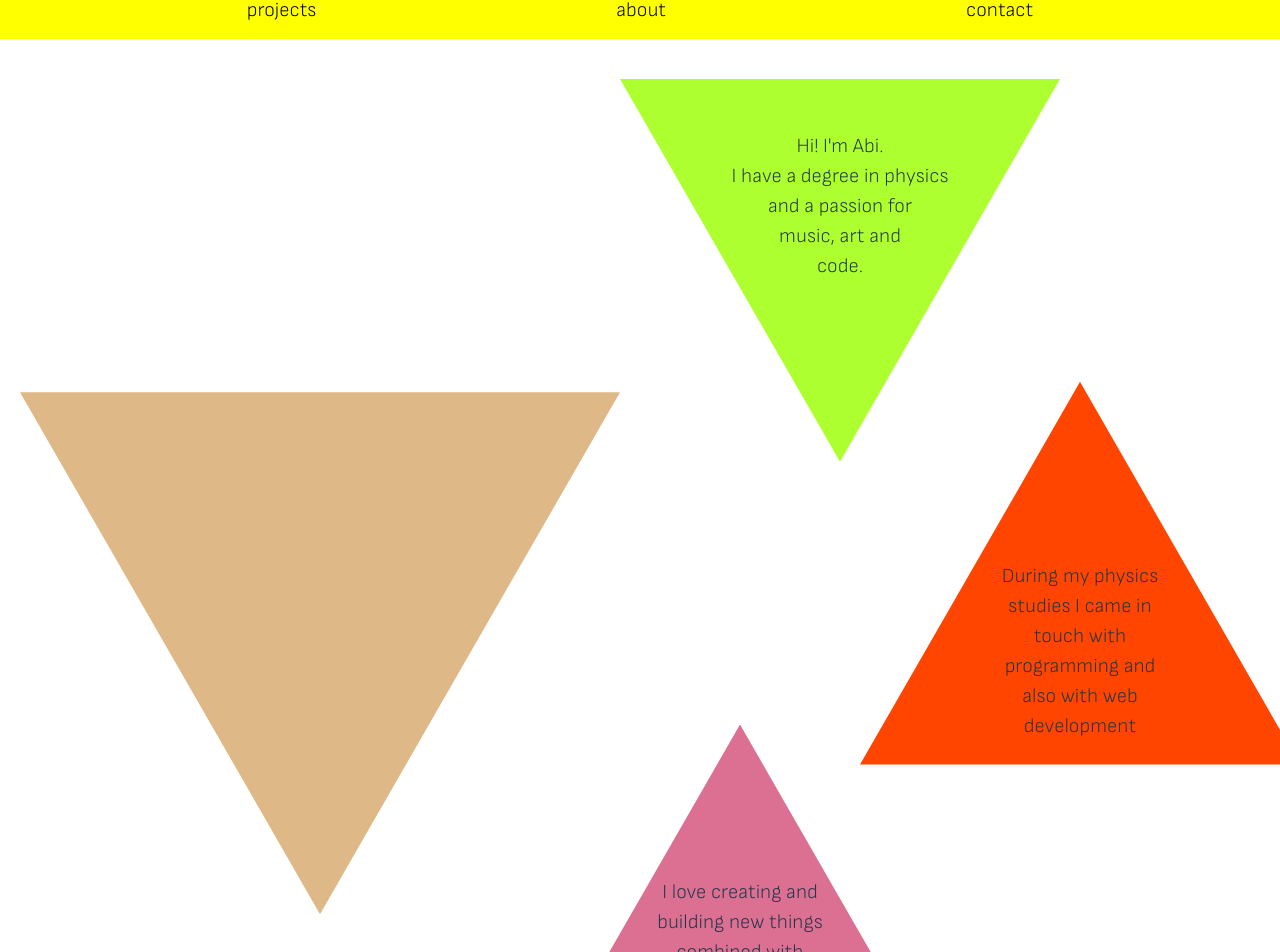
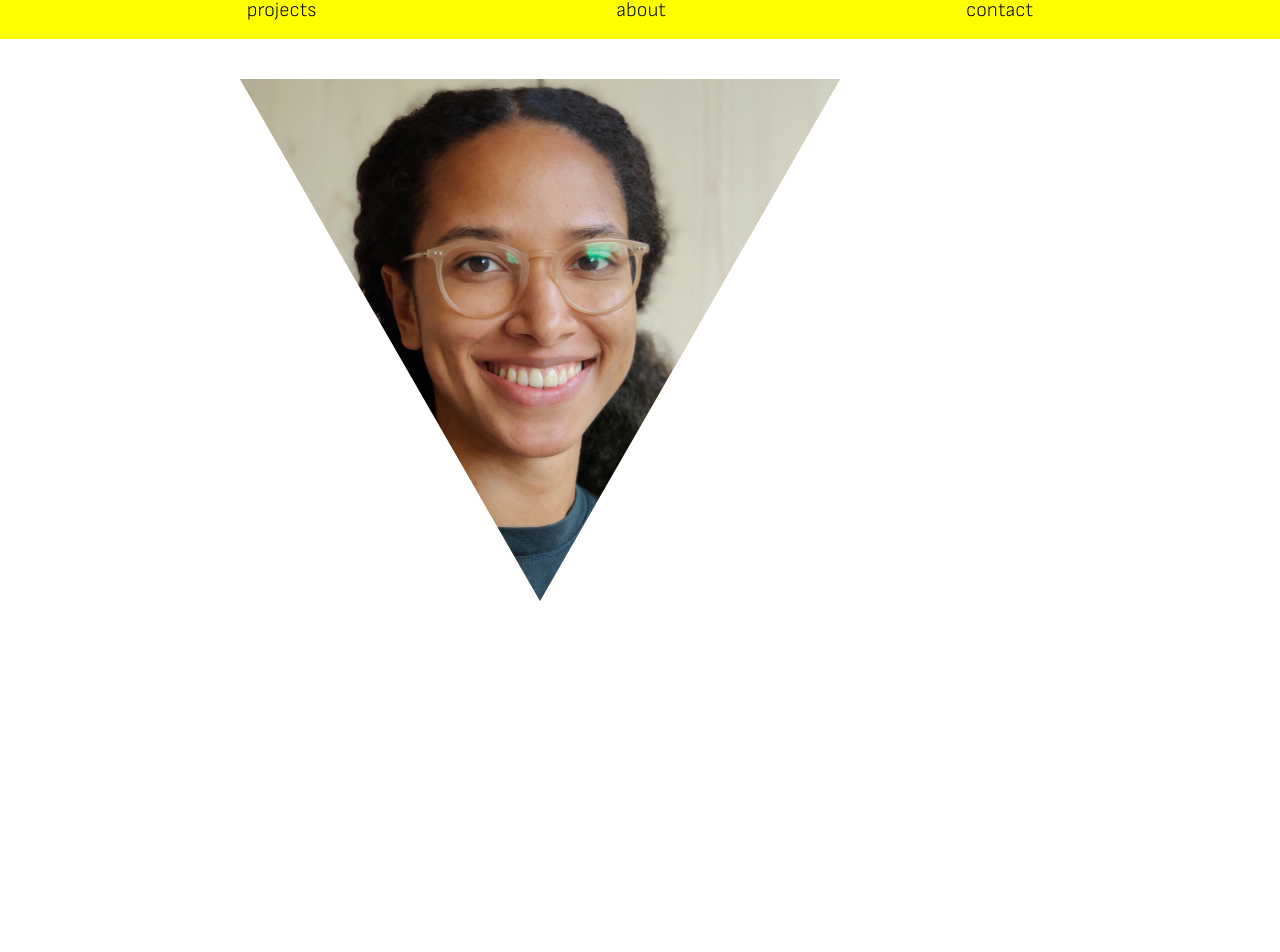
Before and after one commit to chryschi/personal-portfolio, a React (Vite) app: page /about in a window 1280 px wide. Shown: the part 215-1167 px from the top of the page. After the commit the page ends 856 px from the top, so only its background shows below. Built offline with nearby package versions, Linux system fonts and the light colour scheme.

Commit message:
Add portrait picture to about page

```diff
--- a/src/pages/About/About.css
+++ b/src/pages/About/About.css
@@ -7,8 +7,8 @@
 }
 
 .profile-photo {
-  align-self: center;
-  background-color: burlywood;
+  object-fit: cover;
+  object-position: 50% 70%;
 }
 
 .about-triangle-container {
--- a/src/pages/About/About.jsx
+++ b/src/pages/About/About.jsx
@@ -1,44 +1,18 @@
 import "./About.css";
+import portrait from "../../assets/projects_screenshots/portrait.jpg";
 
 const About = () => {
+  // const aboutMeInfo = [
+
+  // ]
+
   return (
     <>
       <div className="about-container">
-        <div className="profile-photo triangle-medium triangle-down"></div>
-        <div className="about-triangle-container">
-          <div className="about-triangle about-first-triangle triangle-small triangle-down ">
-            <div>
-              <p>Hi! I&apos;m Abi.</p>
-              <p>
-                I have a degree in physics <br />
-                and a passion for <br />
-                music, art and <br /> code.
-              </p>
-            </div>
-          </div>
-          {/* <div className="triangle about-position-one small-down"></div> */}
-          <div className="about-triangle about-second-triangle triangle-small triangle-up">
-            <div>
-              During my physics <br />
-              studies I came in <br />
-              touch with <br />
-              programming and
-              <br />
-              also with web <br /> development
-            </div>
-          </div>
-          <div className="about-triangle about-third-triangle triangle-small triangle-up ">
-            <div>
-              I love creating and <br />
-              building new things <br />
-              combined with <br />
-              expressing myself <br />
-              through colors, <br />
-              shapes and <br />
-              sound.
-            </div>
-          </div>
-        </div>
+        <img
+          src={portrait}
+          className="profile-photo triangle-medium triangle-down"
+        />
       </div>
     </>
   );
```
Also changed, not shown: src/assets/projects_screenshots/portrait.jpg (added).
